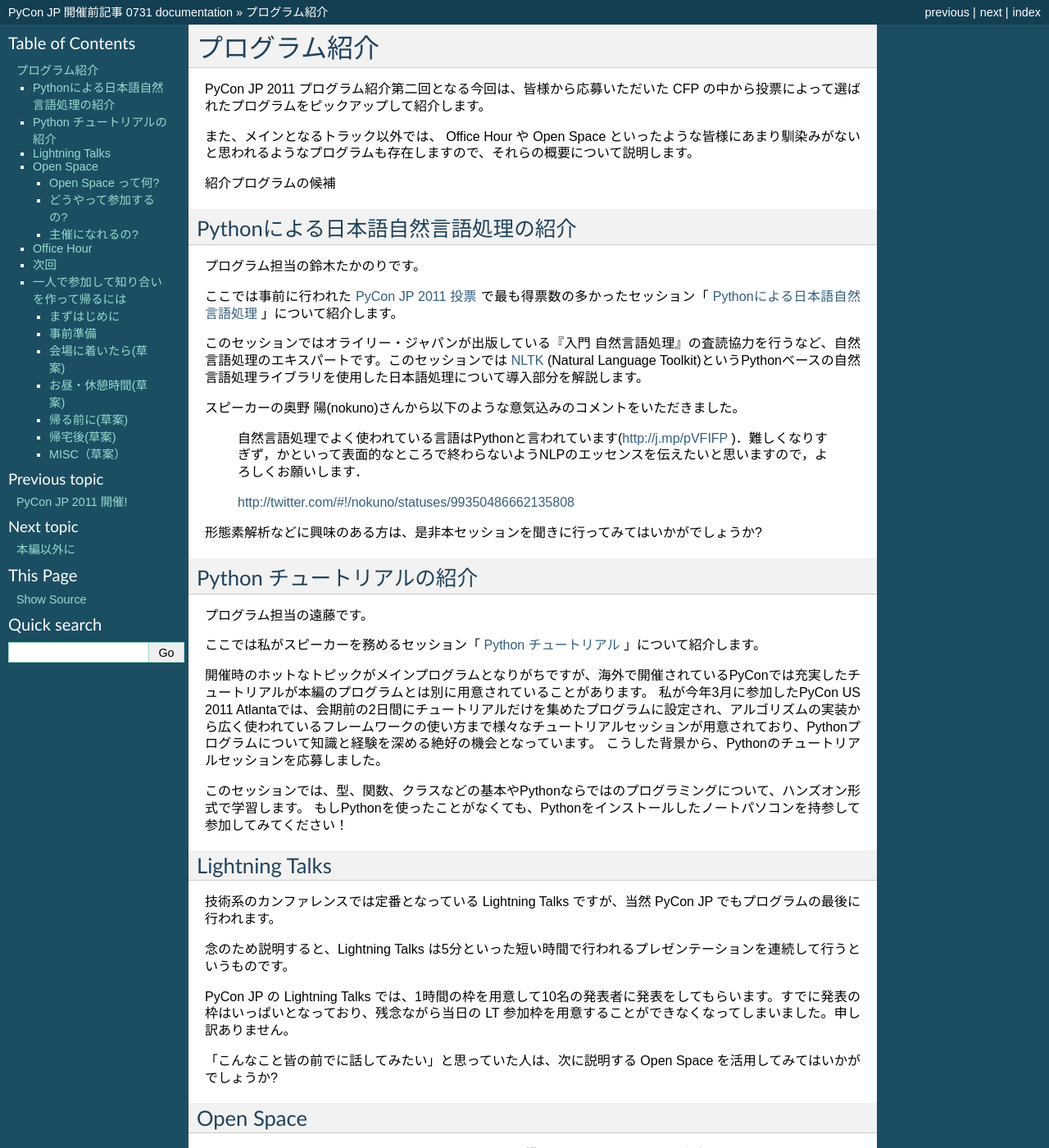
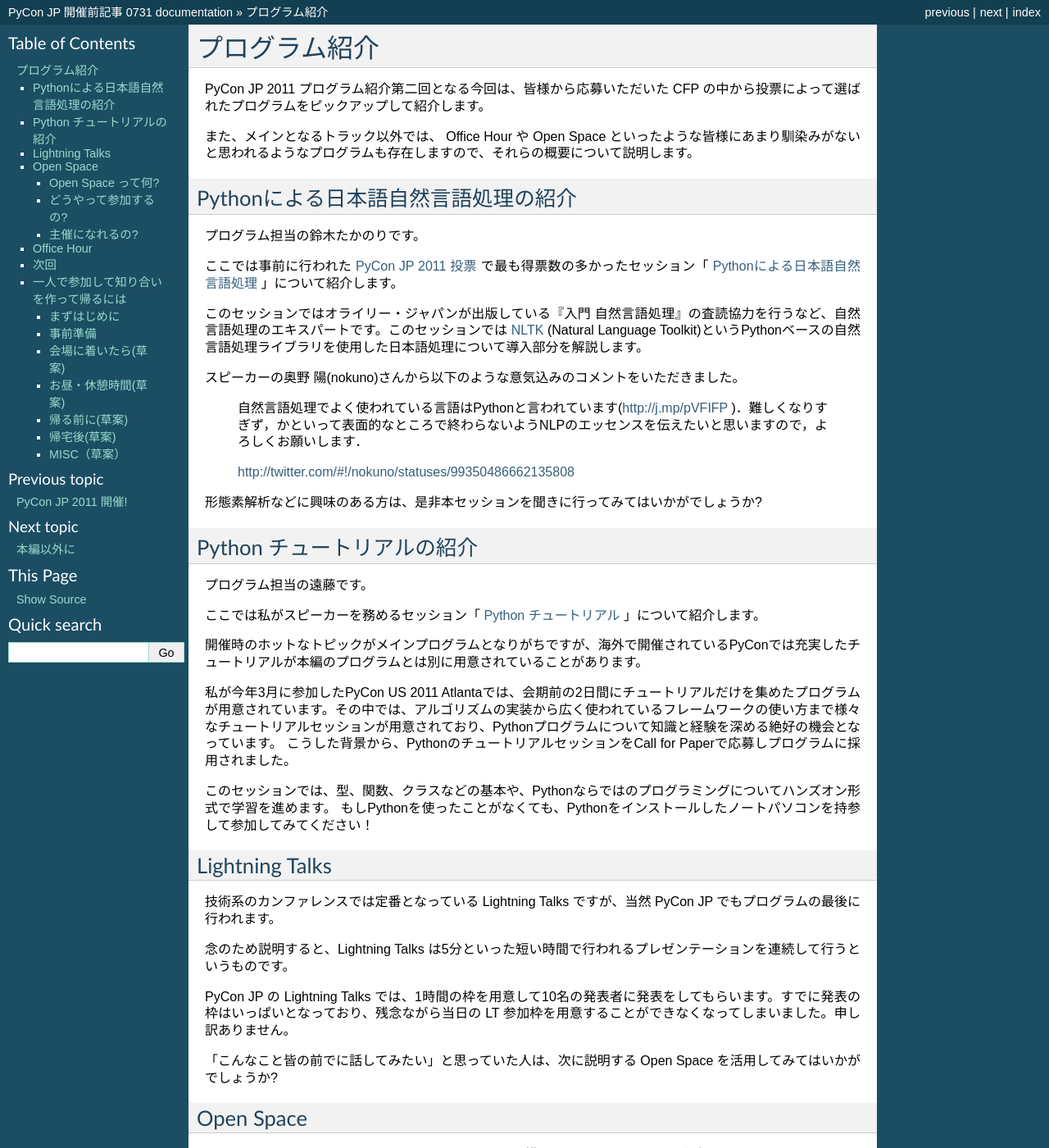
Before and after one commit to michilu/prepycon-article, a Sphinx documentation site: the page built from sphinx/vol2.rst, in a window 1280 px wide and 1400 px high. Shown: the whole window at 82% size. Built offline with Sphinx 7.4.7, drawn with Linux system fonts in a browser that asks for light colours.

Commit message:
reviced python tutorial section

```diff
--- a/sphinx/vol2.rst
+++ b/sphinx/vol2.rst
@@ -5,8 +5,6 @@
 PyCon JP 2011 プログラム紹介第二回となる今回は、皆様から応募いただいた CFP の中から投票によって選ばれたプログラムをピックアップして紹介します。
 
 また、メインとなるトラック以外では、 Office Hour や Open Space といったような皆様にあまり馴染みがないと思われるようなプログラムも存在しますので、それらの概要について説明します。
-
-紹介プログラムの候補
 
 Pythonによる日本語自然言語処理の紹介
 ====================================
@@ -36,10 +34,11 @@
 」について紹介します。
 
 開催時のホットなトピックがメインプログラムとなりがちですが、海外で開催されているPyConでは充実したチュートリアルが本編のプログラムとは別に用意されていることがあります。
-私が今年3月に参加したPyCon US 2011 Atlantaでは、会期前の2日間にチュートリアルだけを集めたプログラムに設定され、アルゴリズムの実装から広く使われているフレームワークの使い方まで様々なチュートリアルセッションが用意されており、Pythonプログラムについて知識と経験を深める絶好の機会となっています。
-こうした背景から、Pythonのチュートリアルセッションを応募しました。
 
-このセッションでは、型、関数、クラスなどの基本やPythonならではのプログラミングについて、ハンズオン形式で学習します。
+私が今年3月に参加したPyCon US 2011 Atlantaでは、会期前の2日間にチュートリアルだけを集めたプログラムが用意されています。その中では、アルゴリズムの実装から広く使われているフレームワークの使い方まで様々なチュートリアルセッションが用意されており、Pythonプログラムについて知識と経験を深める絶好の機会となっています。
+こうした背景から、PythonのチュートリアルセッションをCall for Paperで応募しプログラムに採用されました。
+
+このセッションでは、型、関数、クラスなどの基本や、Pythonならではのプログラミングについてハンズオン形式で学習を進めます。
 もしPythonを使ったことがなくても、Pythonをインストールしたノートパソコンを持参して参加してみてください！
 
 Lightning Talks
```
Also changed, not shown: sphinx/vol1.rst (+4 -4 lines).
